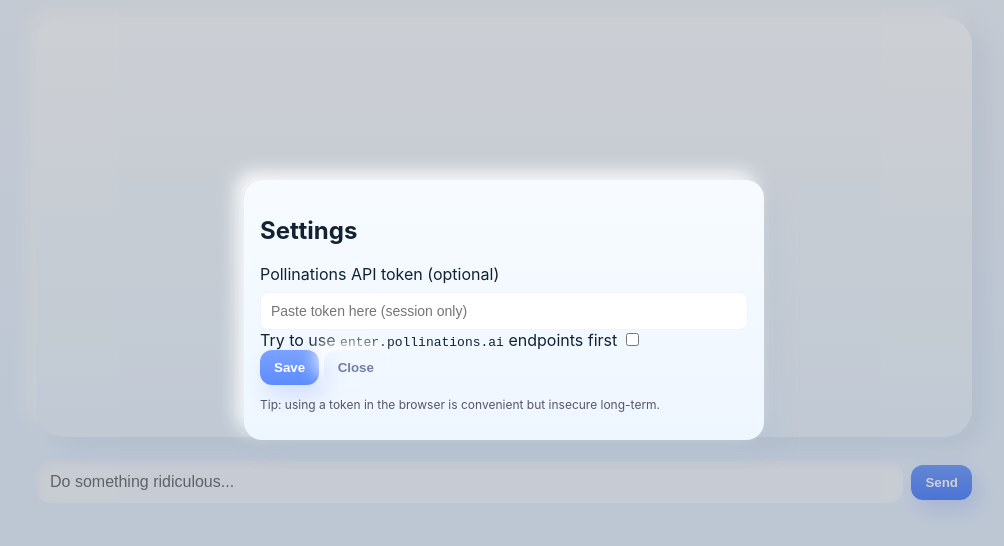
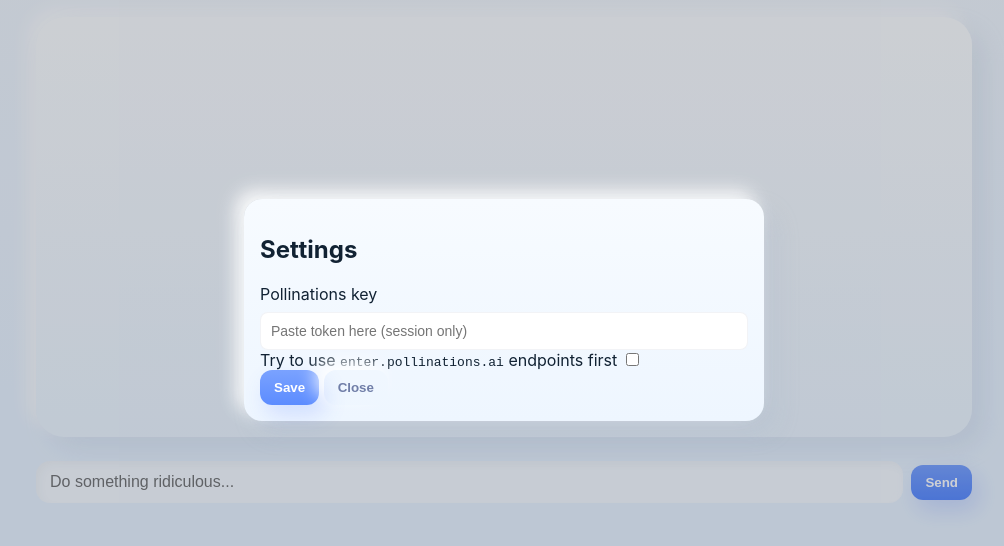
Before and after one commit to CloudCompile/ClayDungeon, a plain HTML site: page index.html in a window 1280 px wide. Shown: the part 90-636 px from the top of the page, without its empty margins (136-1140 px from the left). Drawn offline with Linux system fonts and the light colour scheme.

Commit message:
Update index.html

```diff
--- a/index.html
+++ b/index.html
@@ -32,7 +32,7 @@
     <div class="modal-card clay">
       <h2>Settings</h2>
       <label>
-        Pollinations API token (optional)
+        Pollinations key
         <input id="apiKeyInput" type="password" placeholder="Paste token here (session only)" />
       </label>
       <label>
@@ -43,7 +43,6 @@
         <button id="saveSettings" class="btn primary">Save</button>
         <button id="closeModal" class="btn ghost">Close</button>
       </div>
-      <p class="note">Tip: using a token in the browser is convenient but insecure long-term.</p>
     </div>
   </div>
 
```
